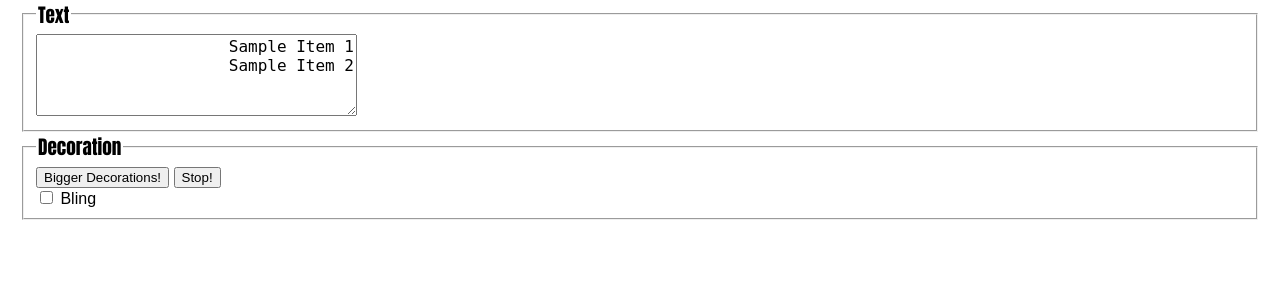
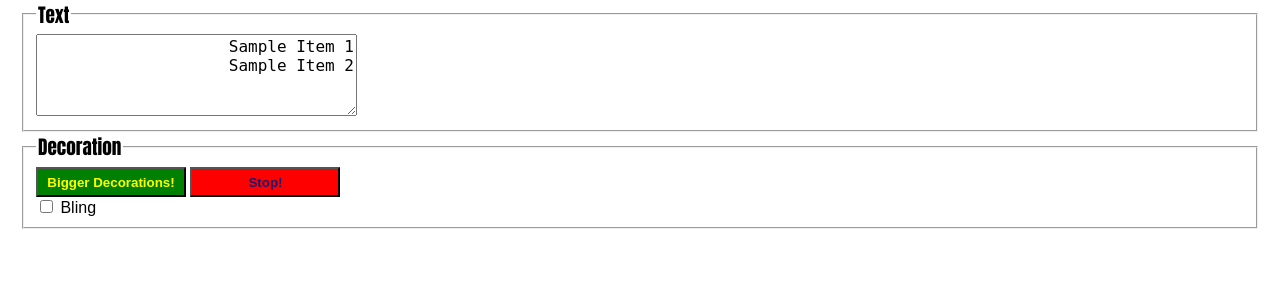
Before and after one commit to tsitotaw/tsitotaw.github.io, a PHP site: page /pages/decorateMyText/decorate.html in a window 1280 px wide. Shown: the part 288-588 px from the top of the page. Run offline with PHP 8.4, Linux system fonts and the light colour scheme.

Commit message:
add some styling

```diff
--- a/pages/decorateMyText/decoratemytext.css
+++ b/pages/decorateMyText/decoratemytext.css
@@ -30,3 +30,16 @@ textarea {
 #lblInput{
 	display: block;
 }
+
+button {
+	width: 150px;
+	height: 30px;
+	background-color: green;
+	color: yellow;
+	font-weight: bold;
+}
+
+#btnStop{
+	background-color: red;
+	color: midnightblue;
+}
```
